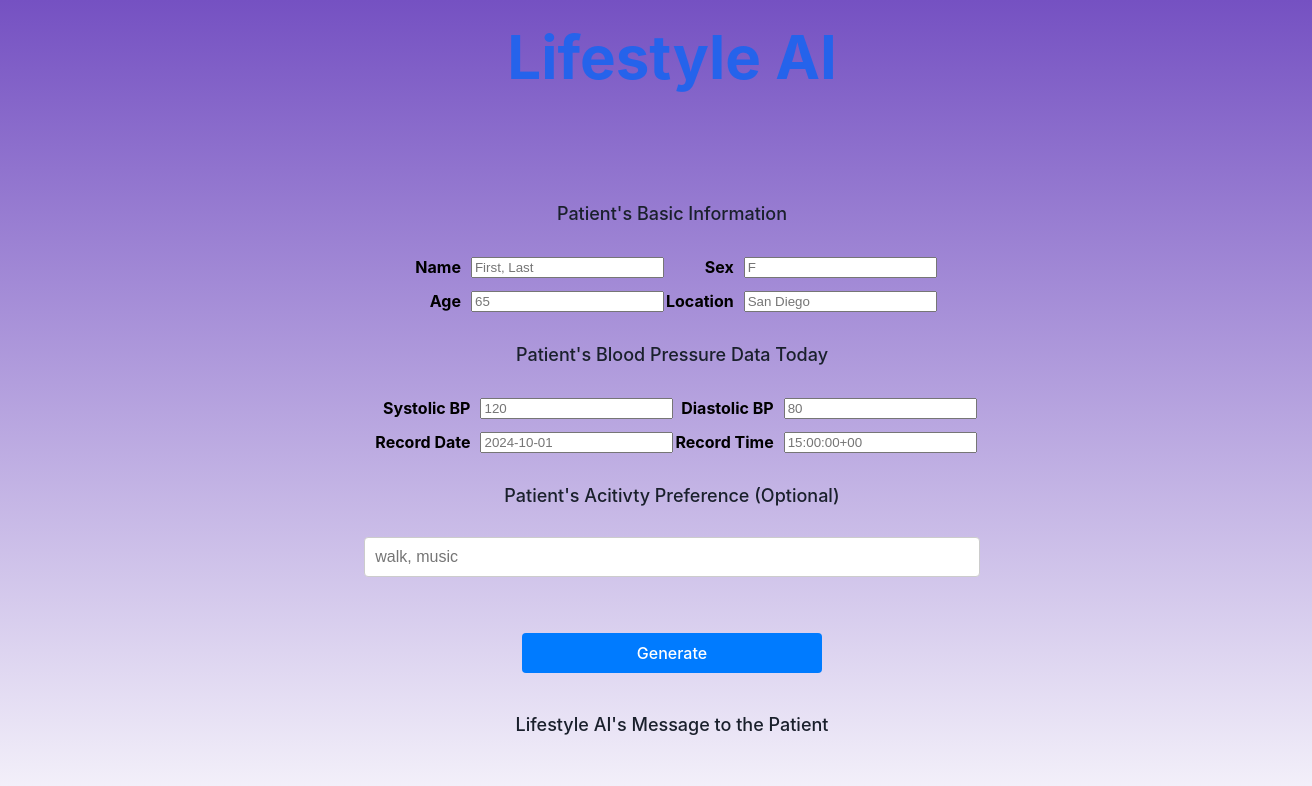
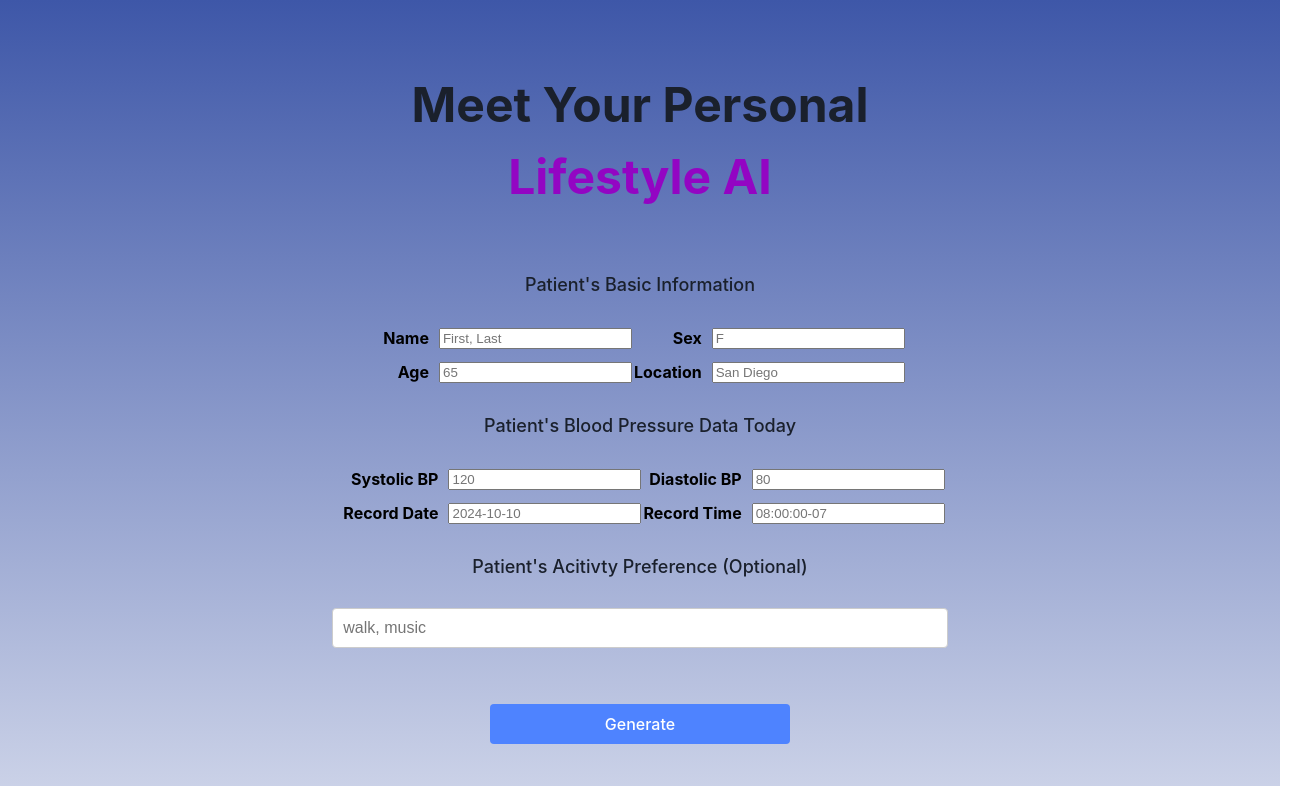
Before and after one commit to goodshawn12/amplify-vite-react-template, a React (Vite) app: page / in a window 1280 px wide. Shown: the top 786 px of the page, 1312 px wide, since content can reach past the window. Built offline with nearby package versions, Linux system fonts and the light colour scheme; no server answers; what @aws-amplify/ui-react, aws-amplify would draw is missing.

Commit message:
modify UI style, modify prompt and output messages

```diff
--- a/src/App.css
+++ b/src/App.css
@@ -1,54 +1,12 @@
-#root {
-  max-width: 1280px;
-  margin: 0 auto;
-  padding: 2rem;
-  text-align: center;
-}
-
-.logo {
-  height: 6em;
-  padding: 1.5em;
-  will-change: filter;
-  transition: filter 300ms;
-}
-.logo:hover {
-  filter: drop-shadow(0 0 2em #646cffaa);
-}
-.logo.react:hover {
-  filter: drop-shadow(0 0 2em #61dafbaa);
-}
-
-@keyframes logo-spin {
-  from {
-    transform: rotate(0deg);
-  }
-  to {
-    transform: rotate(360deg);
-  }
-}
-
-@media (prefers-reduced-motion: no-preference) {
-  a:nth-of-type(2) .logo {
-    animation: logo-spin infinite 20s linear;
-  }
-}
-
-.card {
-  padding: 2em;
-}
-
-.read-the-docs {
-  color: #888;
-}
 
 .app-container {
   margin: 0 auto;
-  padding: 20px;
+  padding: 5px;
   text-align: center;
 }
 
 .header-container {
-  padding-bottom: 2.5rem;
+  padding-bottom: 0.5rem;
   margin:  auto;
   text-align: center;
 
@@ -57,18 +15,18 @@
 }
 
 .main-header {
-  font-size: 2.25rem;
+  font-size: 2.0rem;
   font-weight: bold;
   color: #1a202c;
 }
 
 .main-header .highlight {
-  color: #2563eb;
+  color: #9305c3;
 }
 
 @media (min-width: 640px) {
   .main-header {
-    font-size: 3.75rem;
+    font-size: 3.0rem;
   }
 }
 
@@ -80,7 +38,7 @@
 }
 
 .form-container {
-  margin-bottom: 20px;
+  margin-bottom: 10px;
 }
 
 .search-container {
@@ -103,7 +61,7 @@
   max-width: 300px; /* Set a maximum width for the button */
   padding: 10px;
   font-size: 16px;
-  background-color: #007bff;
+  background-color: #4e83ff;
   color: white;
   border: none;
   border-radius: 4px;
@@ -111,7 +69,7 @@
 }
 
 .search-button:hover {
-  background-color: #0056b3;
+  background-color: #000cb3;
 }
 
 .result-container {
--- a/src/App.tsx
+++ b/src/App.tsx
@@ -38,13 +38,13 @@ function App() {
 
     if (dataSBP < 90 || dataDBP < 50) {
       isNormalBP = 0;
-      bpMessage = `Your blood pressure readinig is abnormal today. If you haven't done so, could you recheck your blood pressure to ensure the reading is accurate? Thank you. `;
+      bpMessage = `Thanks for sharing your reading! Your blood pressure readinig is abnormal today. If you haven't done so, could you recheck your blood pressure to ensure the reading is accurate?\n`;
     } else if (dataSBP >= 130 || dataDBP >= 90) {
       isNormalBP = 0;
-      bpMessage = `Your blood pressure is higher than normal today. Watch for the following symptoms such as dizziness, headache, and chest discomfort. Contact your provider if needed. Otherwise, recheck your blood pressure after a few minutes of rest. `;
+      bpMessage = `Thanks for sharing your reading! Your blood pressure is higher than normal today. Watch for the following symptoms such as dizziness, headache, and chest discomfort. Contact your provider if needed. Otherwise, recheck your blood pressure after a few minutes of rest.\n`;
     } else {
       isNormalBP = 1;
-      bpMessage = `Your blood pressure looks great. `;
+      bpMessage = `Thanks for sharing your reading! Your blood pressure looks great.\n`;
     }
 
     return { isNormalBP, bpMessage };
@@ -110,8 +110,9 @@ function App() {
         lon = -117.1611;
       }
 
-      let weatherMessage: string | null  = "No weather message available";
-      let weatherData: string | null  = "No weather data available";
+      let weatherMessage: string | null = "No weather message available";
+      let weatherData: string | null = "No weather data available";
+      let weatherTime: string | null = "";
       const timeStamp = toEpochTimestamp(dateTime);
       const apiUrl = `https://api.openweathermap.org/data/3.0/onecall/timemachine?lat=${lat}&lon=${lon}&dt=${timeStamp}&appid=${apiKey}&units=imperial`;
       try {
@@ -128,9 +129,10 @@ function App() {
         const weatherMain = dataCurrent.weather[0].main;
 
         const { inOrOut, dayOrNight } = assessOutdoorEnv(temperature, weatherMain, currentTime, sunrise, sunset);
-        weatherMessage = `${inOrOut}, ${dayOrNight}`
+        weatherMessage = `${inOrOut}, ${dayOrNight}`;
+        weatherTime = `${currentTime.toISOString()} (${timeZone})`;
         weatherData = `
-          Current Time: ${currentTime.toISOString()} (${timeZone})
+          Current Time: ${weatherTime}
           Temperature: ${temperature}F
           Weather: ${weatherMain}
           UV Index: ${uvi}
@@ -141,7 +143,7 @@ function App() {
       } catch (error) {
         console.error('Error fetching weather data:', error);
       }
-      return { weatherMessage, weatherData }
+      return { weatherMessage, weatherData, weatherTime }
     }
 
     try {
@@ -165,7 +167,7 @@ function App() {
       const headerMessage = `Dear ${patientName}, `
       const { isNormalBP, bpMessage } = assessBP(parseInt(dataSBP), parseInt(dataDBP));
 
-      const { weatherMessage, weatherData } = await getWeather(recordDateTime, location);
+      const { weatherMessage, weatherData, weatherTime } = await getWeather(recordDateTime, location);
       setWeatherInfo(weatherData);
 
       console.log(patientInfo)
@@ -177,7 +179,7 @@ function App() {
       console.log(patientAct)
 
       if (dataHistory != "") {
-        bpHistory = `${dataHistory}\n${recordDateTime}, ${dataSBP}, ${dataDBP};`
+        bpHistory = `${dataHistory}\n${weatherTime}, ${dataSBP}, ${dataDBP};`
 
         const { data, errors } = await amplifyClient.queries.askBedrock({
           patientMessage: bpHistory,
@@ -187,14 +189,13 @@ function App() {
         });
 
         if (!errors) {
-          llmMessageData = data?.body || "";
+          llmMessageData = `${data?.body}\n` || "";
           console.log(llmMessageData)
         } else {
           console.log(errors);
         }
       } else {
-        bpHistory = `${recordDateTime}, ${dataSBP}, ${dataDBP};`
-        llmMessageData = "Thanks for sharing your reading! "
+        bpHistory = `${weatherTime}, ${dataSBP}, ${dataDBP};`
         console.log("No data history available.")
       }
       setDataHistory(bpHistory);
@@ -215,10 +216,10 @@ function App() {
         }
       }
 
-      outputMessage = headerMessage + llmMessageData + bpMessage + llmMessageRec;
+      outputMessage = headerMessage + bpMessage + llmMessageData + llmMessageRec;
       setResult(outputMessage);
 
-      historyHeading = `${recordDateTime}, SBP: ${dataSBP}, DBP: ${dataDBP}\n`;
+      historyHeading = `${weatherTime}, SBP: ${dataSBP}, DBP: ${dataDBP}\n`;
       if (!history) {
         setHistory(historyHeading + outputMessage + "\n");
       } else {
@@ -248,9 +249,6 @@ function App() {
           <br />
           <span className="highlight">Lifestyle AI</span>
         </h1>
-        {/* <p className="description">
-          Input personal basic information and vital data, and Lifestyle AI will generate a recommendation.
-        </p> */}
       </div>
       <form onSubmit={onSubmit} className="form-container">
         <div className="search-container">
@@ -281,10 +279,10 @@ function App() {
             <input type="text" className="input-field" id="dataDBP" name="dataDBP" placeholder="80" />
 
             <div className="description-grid">Record Date</div>
-            <input type="text" className="input-field" id="dataDate" name="dataDate" placeholder="2024-10-01" />
+            <input type="text" className="input-field" id="dataDate" name="dataDate" placeholder="2024-10-10" />
 
             <div className="description-grid">Record Time</div>
-            <input type="text" className="input-field" id="dataTime" name="dataTime" placeholder="15:00:00+00" />
+            <input type="text" className="input-field" id="dataTime" name="dataTime" placeholder="08:00:00-07" />
           </div>
           <p className="description">
               Patient's Acitivty Preference (Optional)
--- a/src/index.css
+++ b/src/index.css
@@ -1,10 +1,13 @@
 body {
   margin: 0;
-  background: linear-gradient(180deg, rgb(117, 81, 194), rgb(255, 255, 255));
+  background: linear-gradient(180deg, rgb(62, 87, 168), rgb(255, 255, 255));
   display: flex;
   font-family: Inter, system-ui, Avenir, Helvetica, Arial, sans-serif;
-  height: 100vh;
-  width: 100vw;
+  height: auto;
+  width: auto;
+  overflow-y: auto;
+  /* height: 100vh; */
+  /* width: 100vw; */
   justify-content: center;
   align-items: center;
 }
```
Also changed, not shown: 1 other file (tests, documents, lock files or other folders).
